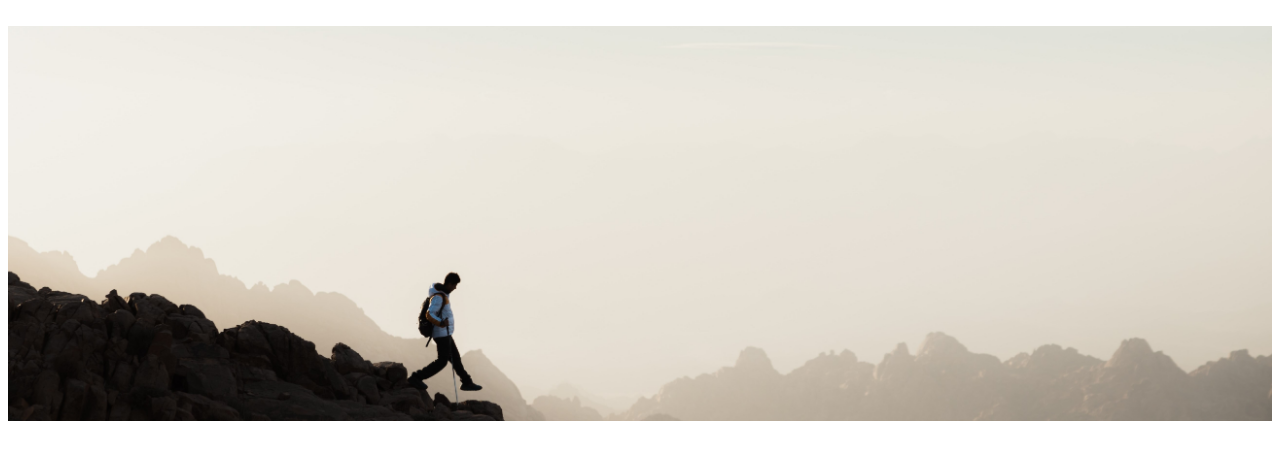
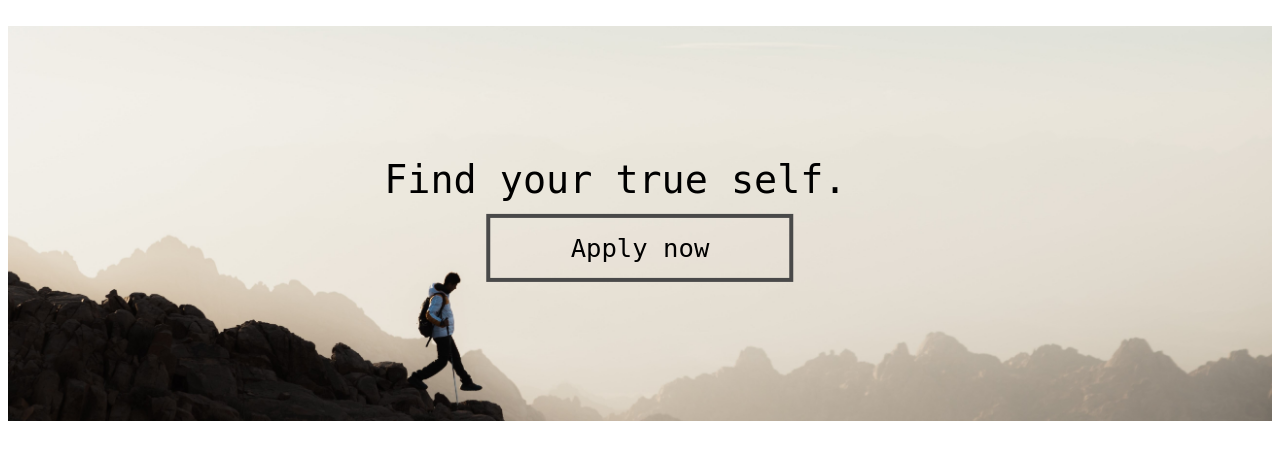
Before and after one commit to Hallelujah5/web-asm1, a PHP site: page / in a window 1280 px wide. Shown: the part 66-526 px from the top of the page. Run offline with PHP 8.4, Linux system fonts and the light colour scheme.

Commit message:
index.html

```diff
--- a/assets/css/not_my_style.css
+++ b/assets/css/not_my_style.css
@@ -0,0 +1,32 @@
+.wrapper {
+    display: grid;
+    place-items: center;
+    position: absolute;
+    top: 50%;
+    left: 50%;
+    transform: translate(-50%, -50%); /* Center the text */
+    color: rgb(0, 0, 0); /* Adjust text color for visibility */
+    font-size: 2rem; /* Adjust font size as needed */
+  }
+
+  .typing-demo {
+    width: 22ch;
+    animation: typing 2s steps(22), blink .5s step-end infinite alternate;
+    white-space: nowrap;
+    overflow: hidden;
+    border-right: 3px solid;
+    font-family: monospace;
+    font-size: 3vw;
+  }
+
+  @keyframes typing {
+    from {
+      width: 0
+    }
+  }
+
+  @keyframes blink {
+    50% {
+      border-color: transparent
+    }
+  }
--- a/assets/css/style.css
+++ b/assets/css/style.css
@@ -4,24 +4,24 @@ html {
 
 /* Navigation bar */
 
-ul{
+ul {
   list-style-type: none;
   margin: 0;
   padding: 0;
 }
 
-nav{
+nav {
   margin-top: 2vw;
-  margin-bottom: 2vw ;;
+  margin-bottom: 2vw;
   display: flex;
 }
 
 /* Main */
-#main-nav{
+#main-nav {
   margin-left: 2%;
 }
 
-#main-nav img{
+#main-nav img {
   margin-right: 2vw;
 }
 
@@ -60,7 +60,7 @@ nav{
 #sub-nav li a {
   float: right;
   display: block;
-  color: #2D2F30;
+  color: #2d2f30;
   font-size: 0.85vw;
   text-align: center;
   padding: 0.7vw 0.7vw;
@@ -68,12 +68,31 @@ nav{
   font-weight: lighter;
 }
 
-#sub-nav{
+#sub-nav {
   float: right;
   margin-right: 0.5vw;
 }
 
 /* Banner */
-#banner{
+#banner {
   margin-top: 1vw;
+  position: relative;
 }
+
+.button {
+  background-color: transparent;
+  border: 4px solid #494949 !important;
+  display: inline-block;
+  width: 60%;
+  height: 75%;
+  margin: 2vw;;
+  font-size: 2vw;
+  font-family: monospace;
+}
+
+.button:hover {
+  color: #ffffff !important;
+  background: #3f3e3e;
+  border-color: #ffffff !important;
+  transition: all 0.4s ease 0s;
+}
--- a/index.html
+++ b/index.html
@@ -47,6 +47,15 @@
     <!-- Banner -->
     <div id="banner" class="col-12 col-s-12 col-">
       <img src="./assets/images/banner.jpg" alt="banner" class="col-12 col-s-12 col-">
+
+      <div class="wrapper">
+        <div class="typing-demo">
+          Find your true self.
+        </div>
+
+        <button class="button">Apply now</button>
+
+      </div>
     </div>
 
 
```
Also changed, not shown: README.md.
